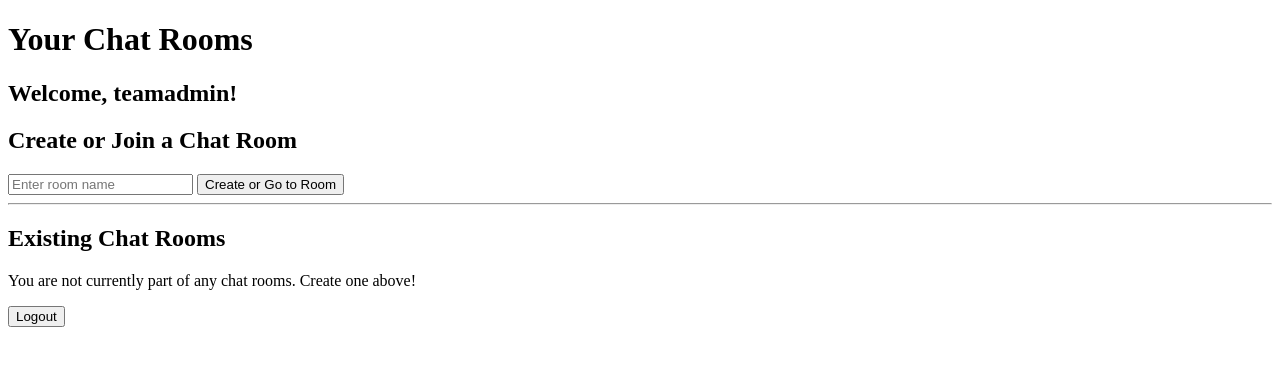
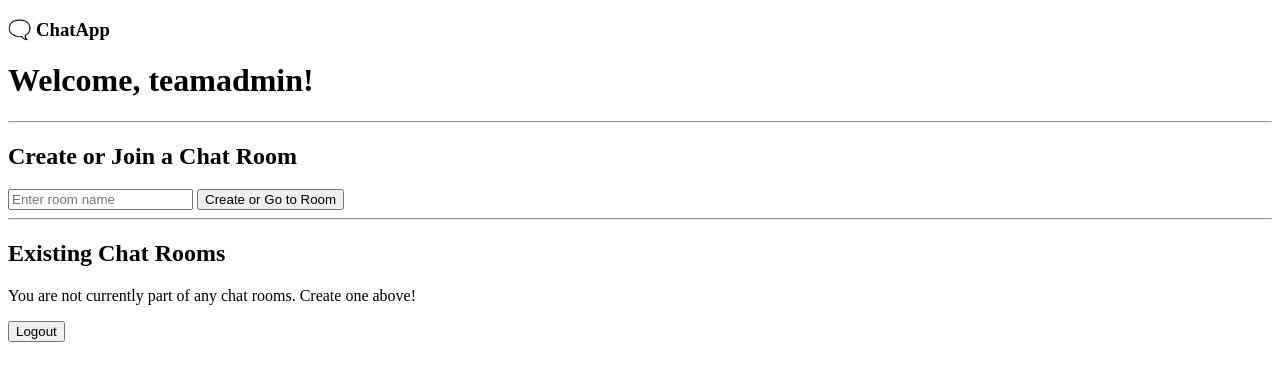
Before and after one commit to SRHRG44/CPAN226GroupProject, a Django app: page /chat/ in a window 1280 px wide. Shown: the top 381 px of the page. Run offline with Django 5.2, Linux system fonts and the light colour scheme; a user stored in the database is signed in; data comes from the database, SQL or seed files in the repository; both versions use the stored data as it was after the commit.

Commit message:
chat list modification

```diff
--- a/Chat_App/chatapp/templates/chatapp/chat_room_list.html
+++ b/Chat_App/chatapp/templates/chatapp/chat_room_list.html
@@ -4,8 +4,10 @@
     <title>Chat Rooms</title>
 </head>
 <body>
-    <h1>Your Chat Rooms</h1>
-    <h2>Welcome, {{ user.username }}!</h2>
+    <h3>🗨️ ChatApp</h3>
+    <h1>Welcome, {{ user.username }}!</h1>
+
+    <hr> {# Separator #}
 
     {# Form to create/join a new chat room #}
     <h2>Create or Join a Chat Room</h2>
```
Also changed, not shown: Chat_App/db.sqlite3.
